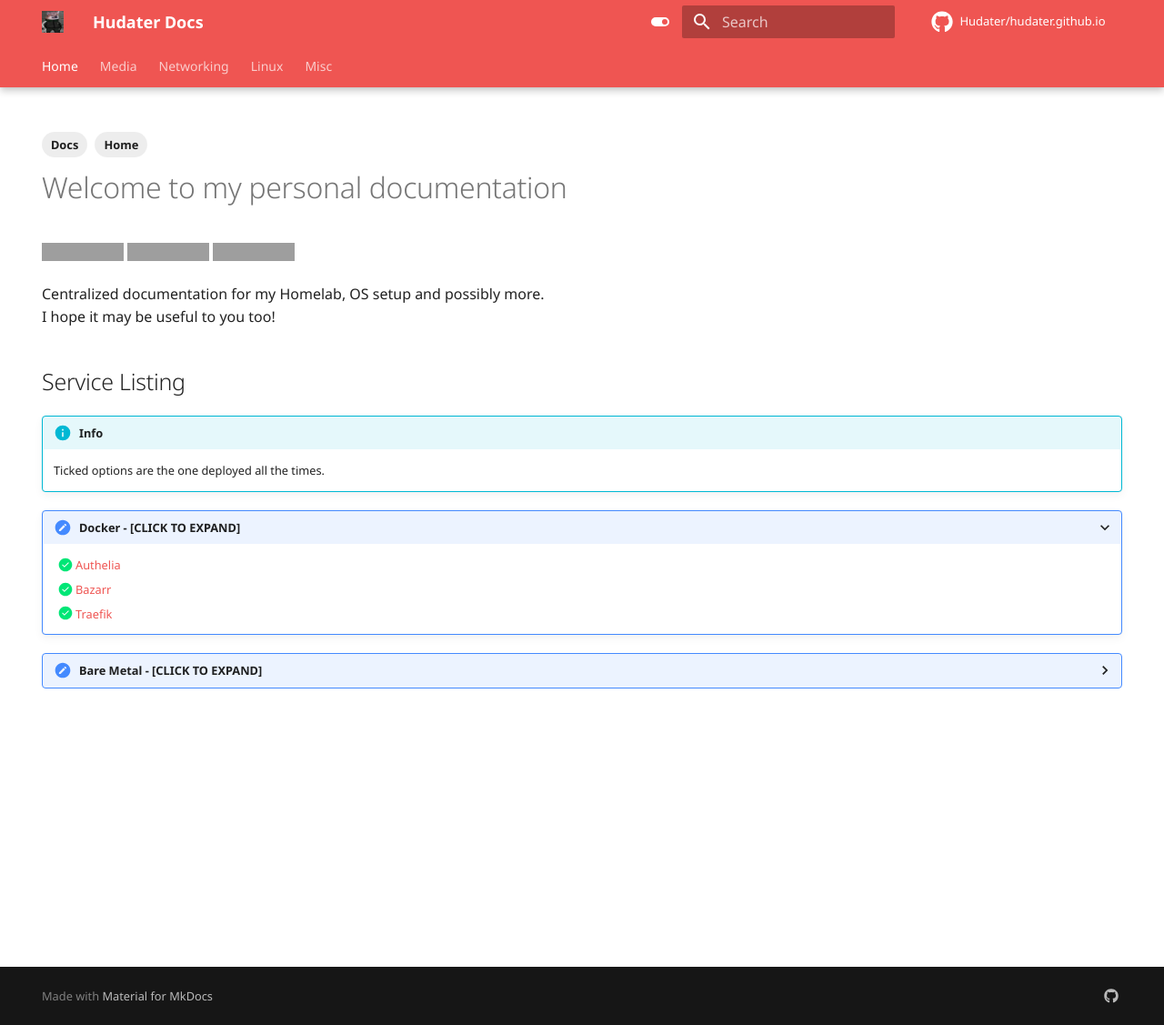
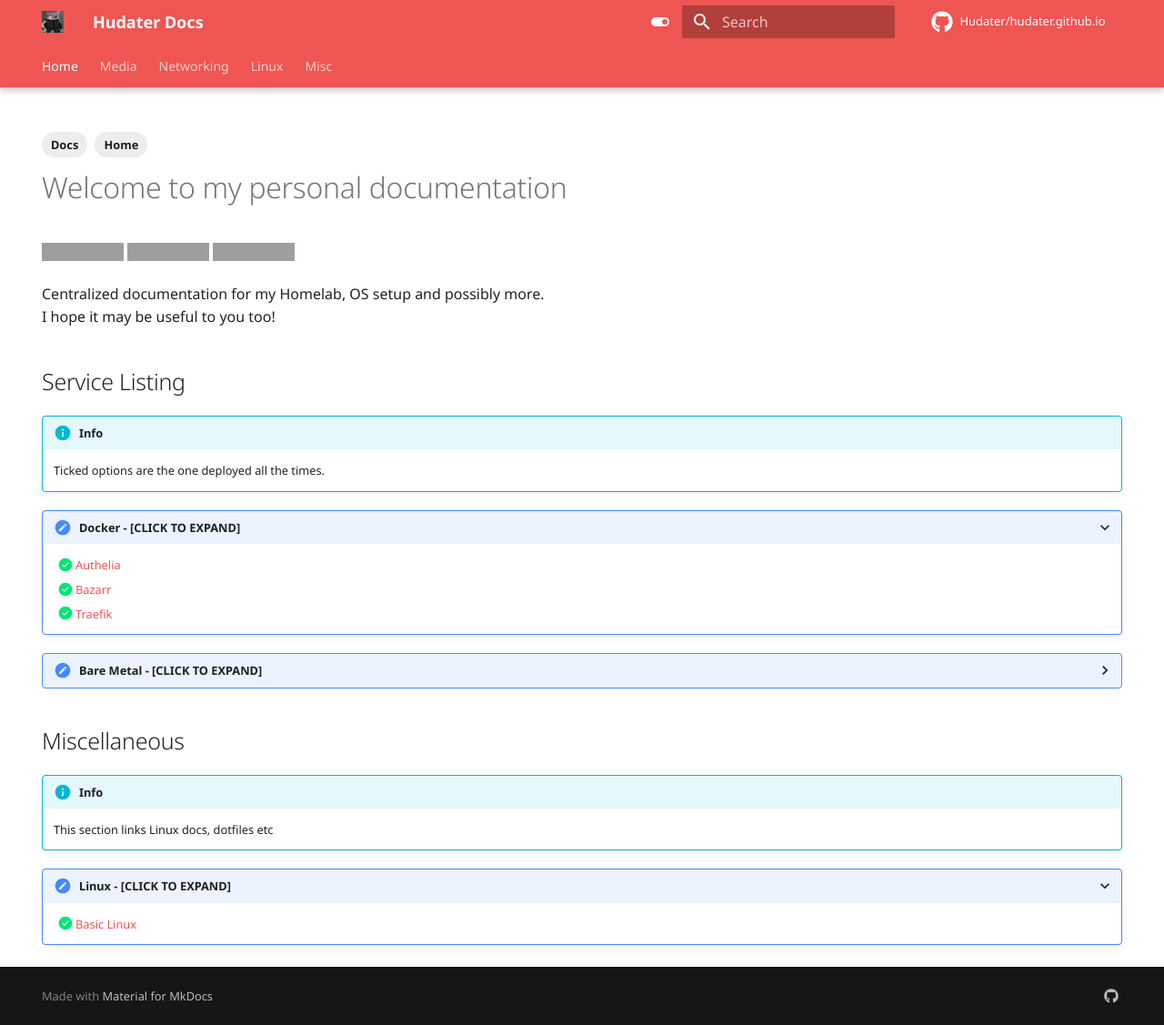
Before and after one commit to Hudater/hudater.github.io, an MkDocs documentation site: the page built from docs/index.md, in a window 1280 px wide and 1127 px high. Shown: the whole window at 91% size. Built offline with MkDocs 1.6.1 and Material for MkDocs 9.7.7, drawn with Linux system fonts in a browser that asks for light colours; some web fonts are replaced; comment, search, counter and statistics services are not loaded; grey boxes are pictures that could not be loaded.

```diff
--- a/docs/index.md
+++ b/docs/index.md
@@ -38,3 +38,14 @@
         * [x] In scelerisque nibh non dolor mollis congue sed et metus
         * [ ] Praesent sed risus massa
     - [ ] Aenean pretium efficitur erat, donec pharetra, ligula non scelerisque
+
+
+## Miscellaneous
+
+!!! info
+
+    This section links Linux docs, dotfiles etc
+
+???+ Linux "**Linux** - [CLICK TO EXPAND]"
+
+    - [x] [Basic Linux](linux/basic.md "Basic setup for Linux post-install")
--- a/mkdocs.yml
+++ b/mkdocs.yml
@@ -82,7 +82,7 @@
     - Authelia: networking/authelia.md
     - Traefik: networking/traefik.md
   - Linux:
-    - Arch: linux/arch.md
+    - Basic: linux/basic.md
   - Misc:
     - Tags: misc/tags.md
 
```
Also changed, not shown: docs/linux/basic.md (added).
